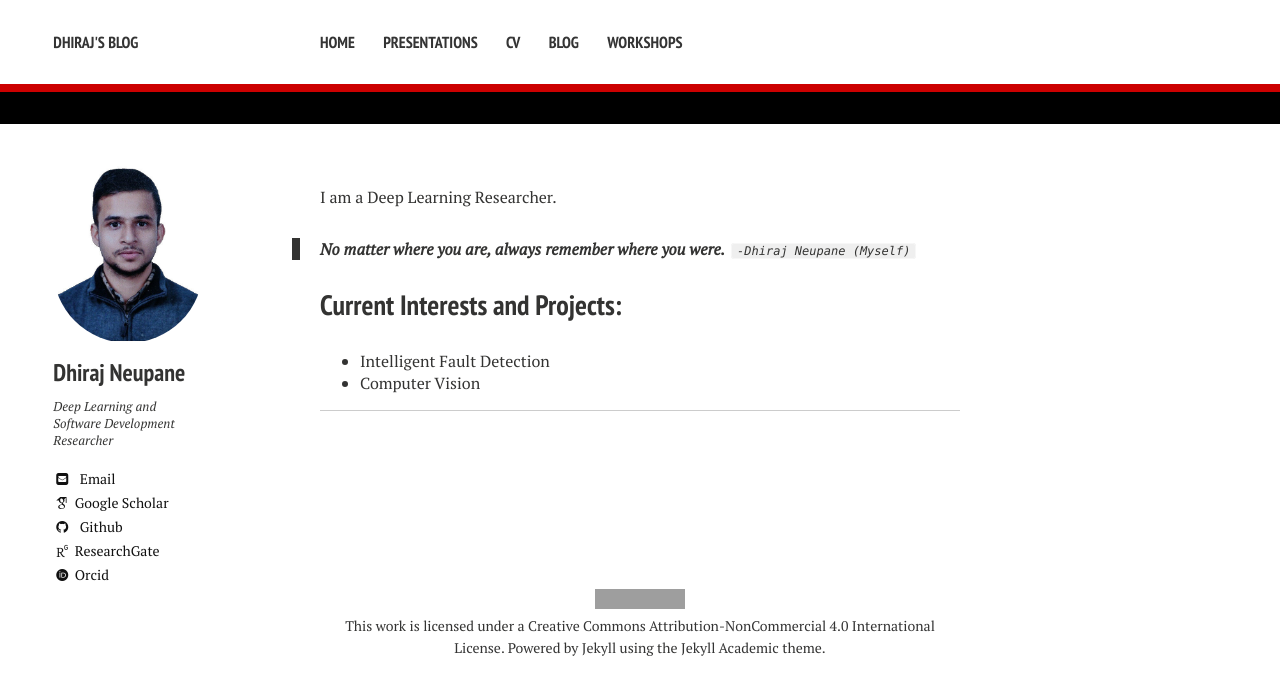
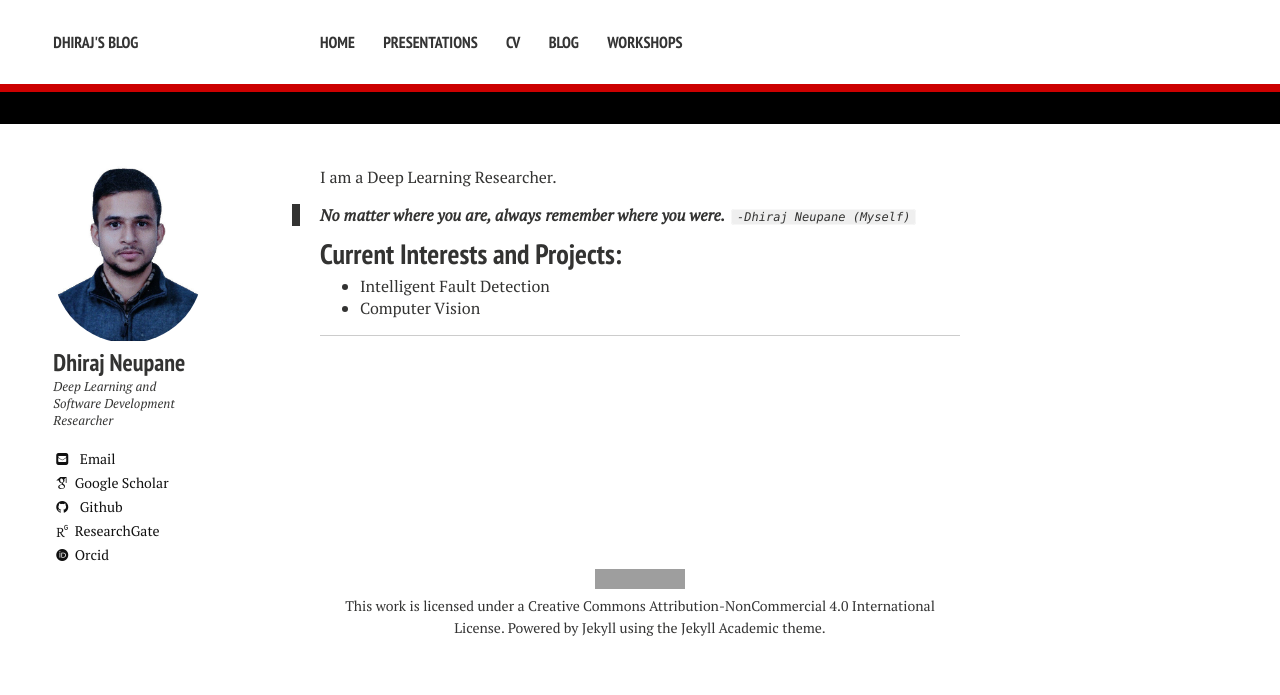
Before and after one commit to PIjarihd/dhirajneupane.github.io, a Jekyll site: the page built from index.md, in a window 1280 px wide. Shown: the top 695 px of the page. Built offline with Jekyll 4.4.1, drawn with Linux system fonts in a browser that asks for light colours; nearby versions of some CDN libraries; some web fonts are replaced; grey boxes are pictures that could not be loaded.

Commit message:
Update variables.scss

```diff
--- a/_sass/variables.scss
+++ b/_sass/variables.scss
@@ -7,7 +7,7 @@
    ========================================================================== */
 
 $doc-font-size: 16;
-$doc-line-height: 30;
+$doc-line-height: 10;
 $paragraph-indent: 0;
 $base-font: 'PT Serif', serif;
 $heading-font: 'PT Sans Narrow', sans-serif;
```
